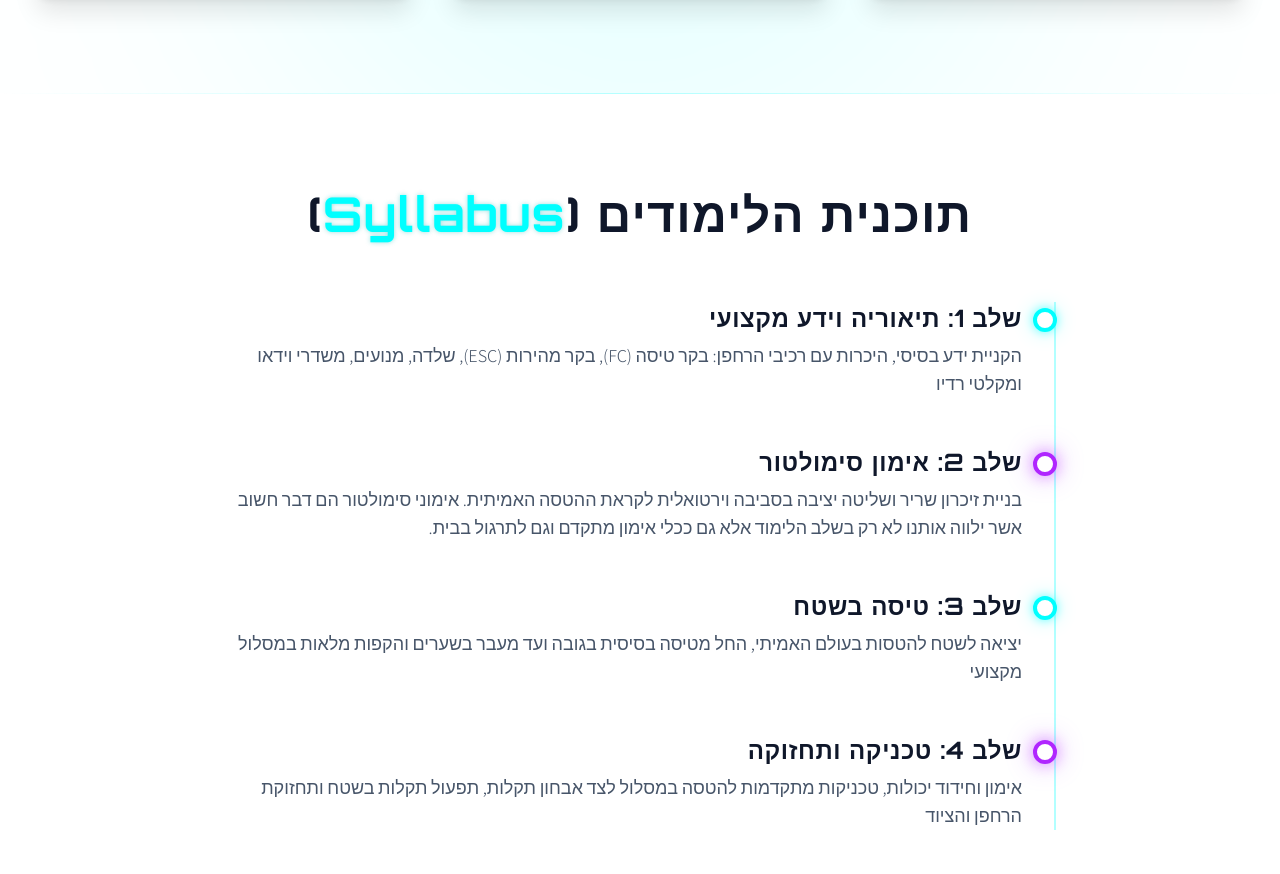
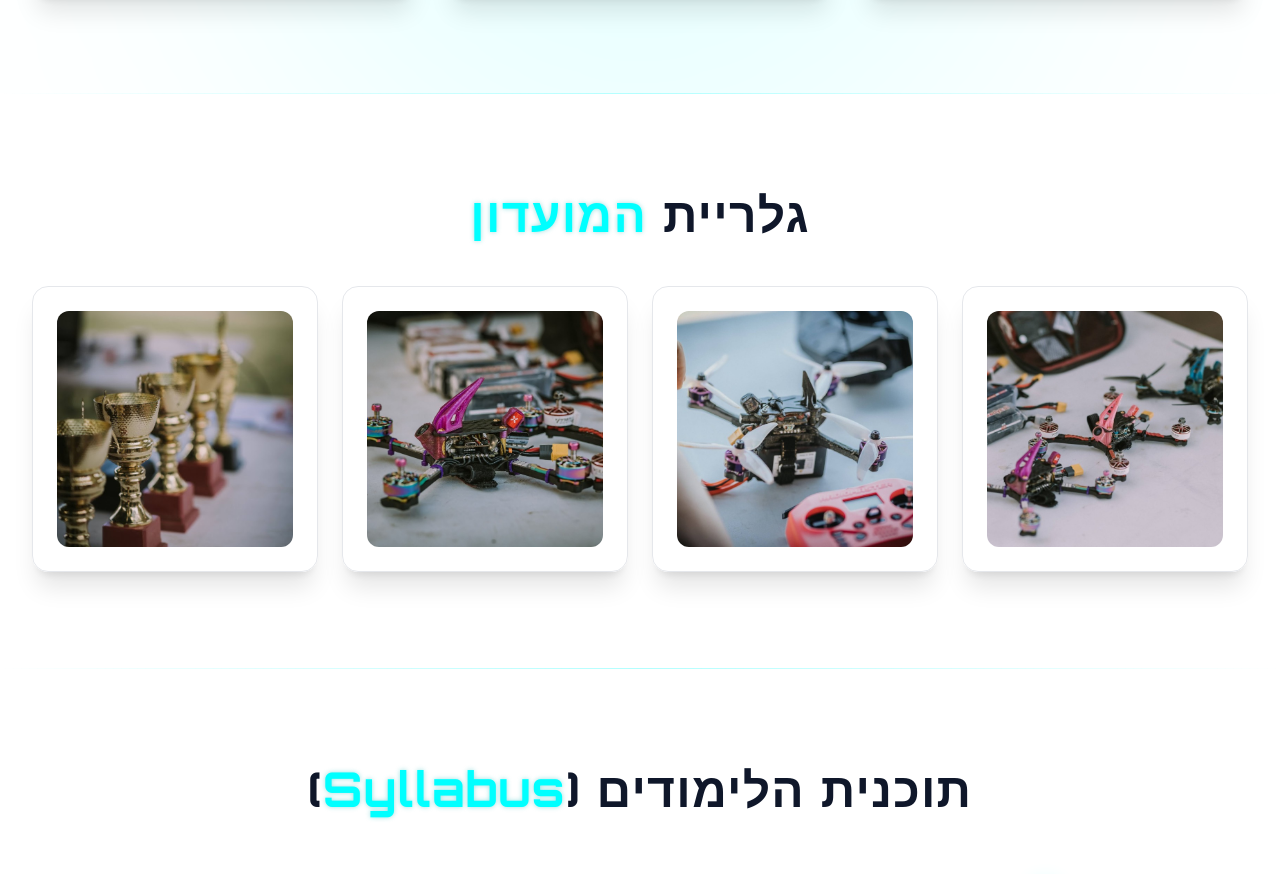
Before and after one commit to NivzFPV/fpv-club, a website built with Vite: page index.html in a window 1280 px wide. Shown: the part 1913-2787 px from the top of the page. Built offline with nearby package versions, Linux system fonts and the light colour scheme.

Commit message:
added photos

```diff
--- a/index.html
+++ b/index.html
@@ -104,10 +104,7 @@
               <div
                 class="w-full h-full rounded-2xl bg-white flex items-center justify-center overflow-hidden relative z-10 border border-gray-100 shadow-inner">
                 <!-- Using a placeholder for now, you can replace with real image -->
-                <svg class="w-32 h-32 text-slate-300" fill="none" viewBox="0 0 24 24" stroke="currentColor">
-                  <path stroke-linecap="round" stroke-linejoin="round" stroke-width="1"
-                    d="M16 7a4 4 0 11-8 0 4 4 0 018 0zM12 14a7 7 0 00-7 7h14a7 7 0 00-7-7z" />
-                </svg>
+                <img src="./img/6.jpg" alt="NivzFPV - Instructor" class="w-full h-full object-cover" style="object-position: 75% 20%; transform: scale(1.15);">
                 <div class="absolute inset-0 bg-gradient-to-b from-transparent to-white/90"></div>
                 <div class="absolute bottom-6 left-0 right-0 text-center">
                   <span
@@ -200,6 +197,44 @@
           </p>
         </div>
 
+      </div>
+    </div>
+  </section>
+
+  <!-- Divider -->
+  <div class="h-px w-full bg-gradient-to-r from-transparent via-cyan-neon/30 to-transparent"></div>
+
+  <!-- Gallery Section -->
+  <section id="gallery" class="py-24 relative overflow-hidden">
+    <div class="max-w-7xl mx-auto px-4 sm:px-6 lg:px-8">
+      <h2 class="text-4xl md:text-5xl font-bold text-slate-900 mb-12 text-center fade-in-up">
+        גלריית <span class="text-neon-cyan text-cyan-neon">המועדון</span>
+      </h2>
+      <div class="grid grid-cols-1 md:grid-cols-2 lg:grid-cols-4 gap-6">
+        <div class="glass-card p-2 overflow-hidden group fade-in-up delay-100">
+          <div class="rounded-xl overflow-hidden relative aspect-video lg:aspect-square">
+            <div class="absolute inset-0 bg-cyan-neon/20 mix-blend-overlay z-10 opacity-0 group-hover:opacity-100 transition-opacity duration-300"></div>
+            <img src="./img/1.jpg" alt="FPV Drones Fleet" class="w-full h-full object-cover transform group-hover:scale-110 transition-transform duration-700">
+          </div>
+        </div>
+        <div class="glass-card p-2 overflow-hidden group fade-in-up delay-200">
+          <div class="rounded-xl overflow-hidden relative aspect-video lg:aspect-square">
+            <div class="absolute inset-0 bg-cyber-purple/20 mix-blend-overlay z-10 opacity-0 group-hover:opacity-100 transition-opacity duration-300"></div>
+            <img src="./img/2.jpg" alt="FPV Drone Setup" class="w-full h-full object-cover transform group-hover:scale-110 transition-transform duration-700">
+          </div>
+        </div>
+        <div class="glass-card p-2 overflow-hidden group fade-in-up delay-300">
+          <div class="rounded-xl overflow-hidden relative aspect-video lg:aspect-square">
+            <div class="absolute inset-0 bg-cyan-neon/20 mix-blend-overlay z-10 opacity-0 group-hover:opacity-100 transition-opacity duration-300"></div>
+            <img src="./img/3.jpg" alt="Pink FPV Drone" class="w-full h-full object-cover transform group-hover:scale-110 transition-transform duration-700">
+          </div>
+        </div>
+        <div class="glass-card p-2 overflow-hidden group fade-in-up delay-400">
+          <div class="rounded-xl overflow-hidden relative aspect-video lg:aspect-square">
+            <div class="absolute inset-0 bg-cyber-purple/20 mix-blend-overlay z-10 opacity-0 group-hover:opacity-100 transition-opacity duration-300"></div>
+            <img src="./img/4.jpg" alt="Trophies" class="w-full h-full object-cover transform group-hover:scale-110 transition-transform duration-700">
+          </div>
+        </div>
       </div>
     </div>
   </section>
@@ -395,21 +430,34 @@
               <h4 class="text-center font-bold text-slate-800 mb-4">או צרו קשר ישירות:</h4>
               <div class="flex flex-col xl:flex-row gap-3 justify-center items-center">
                 <!-- WhatsApp Button -->
-                  <a href="https://wa.me/972555564596" class="flex items-center justify-center w-full gap-2 bg-[#25D366] text-white px-4 py-2.5 rounded-lg font-bold hover:bg-[#20b858] transition-colors shadow-sm">
-                    <svg class="w-5 h-5" fill="currentColor" viewBox="0 0 24 24"><path d="M17.472 14.382c-.297-.149-1.758-.867-2.03-.967-.273-.099-.471-.148-.67.15-.197.297-.767.966-.94 1.164-.173.199-.347.223-.644.075-.297-.15-1.255-.463-2.39-1.475-.883-.788-1.48-1.761-1.653-2.059-.173-.297-.018-.458.13-.606.134-.133.298-.347.446-.52.149-.174.198-.298.298-.497.099-.198.05-.371-.025-.52-.075-.149-.669-1.612-.916-2.207-.242-.579-.487-.5-.669-.51-.173-.008-.371-.01-.57-.01-.198 0-.52.074-.792.372-.272.297-1.04 1.016-1.04 2.479 0 1.462 1.065 2.875 1.213 3.074.149.198 2.096 3.2 5.077 4.487.709.306 1.262.489 1.694.625.712.227 1.36.195 1.871.118.571-.085 1.758-.719 2.006-1.413.248-.694.248-1.289.173-1.413-.074-.124-.272-.198-.57-.347m-5.421 7.403h-.004a9.87 9.87 0 01-5.031-1.378l-.361-.214-3.741.982.998-3.648-.235-.374a9.86 9.86 0 01-1.51-5.26c.001-5.45 4.436-9.884 9.888-9.884 2.64 0 5.122 1.03 6.988 2.898a9.825 9.825 0 012.893 6.994c-.003 5.45-4.437 9.884-9.885 9.884m8.413-18.297A11.815 11.815 0 0012.05 0C5.495 0 .16 5.335.157 11.892c0 2.096.547 4.142 1.588 5.945L.057 24l6.305-1.654a11.882 11.882 0 005.683 1.448h.005c6.554 0 11.89-5.335 11.893-11.893a11.821 11.821 0 00-3.48-8.413z"/></svg>
+                <a href="https://wa.me/972555564596"
+                  class="flex items-center justify-center w-full gap-2 bg-[#25D366] text-white px-4 py-2.5 rounded-lg font-bold hover:bg-[#20b858] transition-colors shadow-sm">
+                  <svg class="w-5 h-5" fill="currentColor" viewBox="0 0 24 24">
+                    <path
+                      d="M17.472 14.382c-.297-.149-1.758-.867-2.03-.967-.273-.099-.471-.148-.67.15-.197.297-.767.966-.94 1.164-.173.199-.347.223-.644.075-.297-.15-1.255-.463-2.39-1.475-.883-.788-1.48-1.761-1.653-2.059-.173-.297-.018-.458.13-.606.134-.133.298-.347.446-.52.149-.174.198-.298.298-.497.099-.198.05-.371-.025-.52-.075-.149-.669-1.612-.916-2.207-.242-.579-.487-.5-.669-.51-.173-.008-.371-.01-.57-.01-.198 0-.52.074-.792.372-.272.297-1.04 1.016-1.04 2.479 0 1.462 1.065 2.875 1.213 3.074.149.198 2.096 3.2 5.077 4.487.709.306 1.262.489 1.694.625.712.227 1.36.195 1.871.118.571-.085 1.758-.719 2.006-1.413.248-.694.248-1.289.173-1.413-.074-.124-.272-.198-.57-.347m-5.421 7.403h-.004a9.87 9.87 0 01-5.031-1.378l-.361-.214-3.741.982.998-3.648-.235-.374a9.86 9.86 0 01-1.51-5.26c.001-5.45 4.436-9.884 9.888-9.884 2.64 0 5.122 1.03 6.988 2.898a9.825 9.825 0 012.893 6.994c-.003 5.45-4.437 9.884-9.885 9.884m8.413-18.297A11.815 11.815 0 0012.05 0C5.495 0 .16 5.335.157 11.892c0 2.096.547 4.142 1.588 5.945L.057 24l6.305-1.654a11.882 11.882 0 005.683 1.448h.005c6.554 0 11.89-5.335 11.893-11.893a11.821 11.821 0 00-3.48-8.413z" />
+                  </svg>
                   WhatsApp
                 </a>
                 <!-- Phone Button -->
-                  <a href="tel:0555564596" class="flex items-center justify-center w-full gap-2 bg-slate-800 text-white px-4 py-2.5 rounded-lg font-bold hover:bg-slate-700 transition-colors shadow-sm" dir="ltr">
-                    <svg class="w-5 h-5" fill="none" viewBox="0 0 24 24" stroke="currentColor"><path stroke-linecap="round" stroke-linejoin="round" stroke-width="2" d="M3 5a2 2 0 012-2h3.28a1 1 0 01.948.684l1.498 4.493a1 1 0 01-.502 1.21l-2.257 1.13a11.042 11.042 0 005.516 5.516l1.13-2.257a1 1 0 011.21-.502l4.493 1.498a1 1 0 01.684.949V19a2 2 0 01-2 2h-1C9.716 21 3 14.284 3 6V5z"/></svg>
+                <a href="tel:0555564596"
+                  class="flex items-center justify-center w-full gap-2 bg-slate-800 text-white px-4 py-2.5 rounded-lg font-bold hover:bg-slate-700 transition-colors shadow-sm"
+                  dir="ltr">
+                  <svg class="w-5 h-5" fill="none" viewBox="0 0 24 24" stroke="currentColor">
+                    <path stroke-linecap="round" stroke-linejoin="round" stroke-width="2"
+                      d="M3 5a2 2 0 012-2h3.28a1 1 0 01.948.684l1.498 4.493a1 1 0 01-.502 1.21l-2.257 1.13a11.042 11.042 0 005.516 5.516l1.13-2.257a1 1 0 011.21-.502l4.493 1.498a1 1 0 01.684.949V19a2 2 0 01-2 2h-1C9.716 21 3 14.284 3 6V5z" />
+                  </svg>
                   055-5564596
                 </a>
               </div>
 
               <div class="mt-3">
                 <!-- Email Button -->
-                  <a href="mailto:niv@race-drones.com" class="flex items-center justify-center w-full gap-2 bg-cyber-purple text-white px-4 py-2.5 rounded-lg font-bold hover:bg-fuchsia-600 transition-colors shadow-sm">
-                    <svg class="w-5 h-5" fill="none" viewBox="0 0 24 24" stroke="currentColor"><path stroke-linecap="round" stroke-linejoin="round" stroke-width="2" d="M3 8l7.89 5.26a2 2 0 002.22 0L21 8M5 19h14a2 2 0 002-2V7a2 2 0 00-2-2H5a2 2 0 00-2 2v10a2 2 0 002 2z"/></svg>
+                <a href="mailto:niv@race-drones.com"
+                  class="flex items-center justify-center w-full gap-2 bg-cyber-purple text-white px-4 py-2.5 rounded-lg font-bold hover:bg-fuchsia-600 transition-colors shadow-sm">
+                  <svg class="w-5 h-5" fill="none" viewBox="0 0 24 24" stroke="currentColor">
+                    <path stroke-linecap="round" stroke-linejoin="round" stroke-width="2"
+                      d="M3 8l7.89 5.26a2 2 0 002.22 0L21 8M5 19h14a2 2 0 002-2V7a2 2 0 00-2-2H5a2 2 0 00-2 2v10a2 2 0 002 2z" />
+                  </svg>
                   niv@race-drones.com
                 </a>
               </div>
@@ -423,7 +471,7 @@
 
   <!-- Basic Footer Placeholder -->
   <footer class="glass border-t border-gray-200 mt-10 py-8 text-center text-slate-500 font-light">
-    <p>&copy; 2026 FPV Drone Racing Club כפר הס. כל הזכויות שמורות.</p>
+    <p>&copy; Race Drones כפר הס. כל הזכויות שמורות.</p>
   </footer>
 
   <script type="module" src="/main.js"></script>
```
Also changed, not shown: public/img/1.jpg (added), public/img/2.jpg (added), public/img/3.jpg (added), public/img/4.jpg (added), public/img/5.jpg (added), public/img/6.jpg (added). Lines whose indentation alone changed are shown as unchanged.
